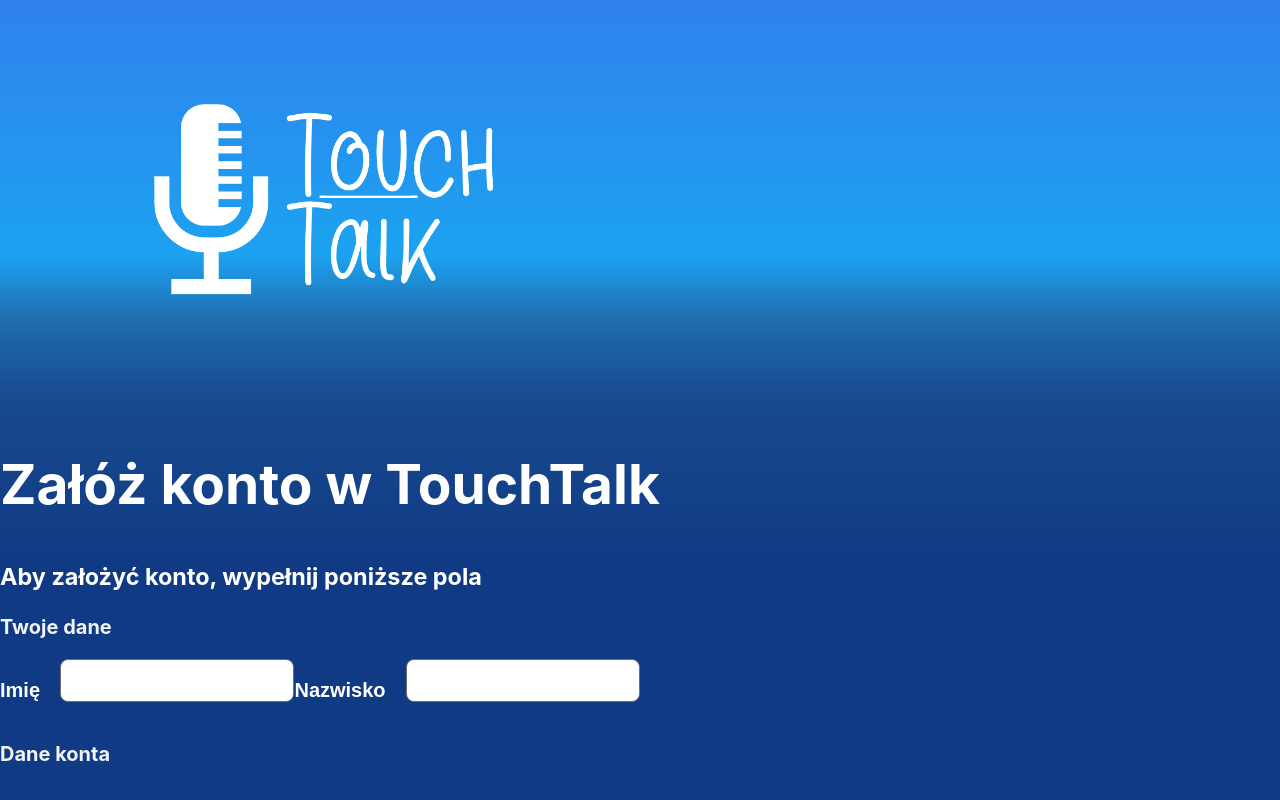
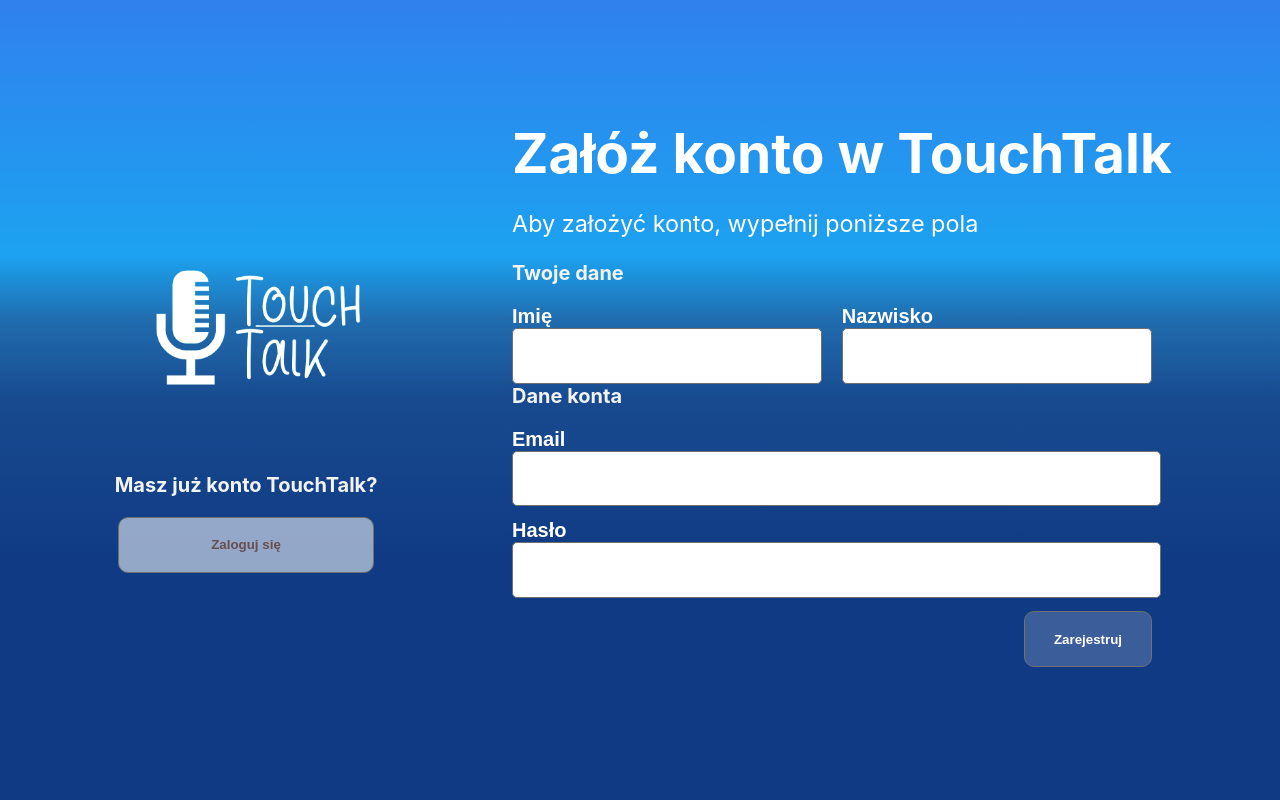
Before and after one commit to SadowyKinga/TouchTalk, a React (Create React App) app in the folder react-app/: page /signup in a window 1280 px wide. Shown: the top 800 px of the page. Built offline with nearby package versions, Linux system fonts and the light colour scheme.

Commit message:
add login and register style

```diff
--- a/react-app/src/components/Signin.css
+++ b/react-app/src/components/Signin.css
@@ -1,5 +1,6 @@
 html, body {
     height: 100%;
+    overflow: auto;
 }
 
 body{
@@ -9,25 +10,29 @@ body{
     font-family: Arial, Helvetica, sans-serif;
     color: white;
     font-weight: bold;
-
 }
 
 .logo{
     height: 50vh;
     width: 50vw;
+    margin-left: auto;
+    margin-right: auto;
 }
 
 .container{
     display: flex;
     flex-direction: row;
-    margin-right: 1em;
-    margin-left: 1em;
+    margin-right: auto;
+    margin-left: auto;
+    overflow: auto;
 }
 
 form{
     display: flex;
     flex-direction: column;
     width: 50vw;
+    align-items: center;
+    padding: 1em;
 }
 
 input{
@@ -37,7 +42,7 @@ input{
     height: 7vh;
     align-items: center;
     border: 1px solid #707070;
-    border-radius: 8px;
+    border-radius: 5px;
     outline: 0;
     padding: 1em;
 }
@@ -58,20 +63,23 @@ button{
     outline: 0;
 }
 
+.input-container{
+    width: 80%;
+    margin-left: auto;
+    margin-right: auto;
+}
+
 aside{
     width: 50vw;
+    justify-content: center;
     align-items: center;
-    margin-top: 50vh;
-    margin-left: 10vw;
+    text-align: center;
     border-left: 1px solid #FDF8F8;
-    padding-left: 5em;
+    margin-top: 23vh;
+    padding: 1em;
 }
 
-.form-error{
-    font-size: 15px;
-}
-
-.register-button{
+.register-button-signin{
     background: rgba( 255, 255, 255, 55%);
     color: #664F4F;
     border: 1px solid #707070;
@@ -79,21 +87,25 @@ aside{
     margin-right: auto;
     width: 20vw;
     height: 7vh;
+    font-weight: bold;
 }
 
-.login-button{
+.login-button-signin{
     background: rgba( 255, 255, 255, 18%);
     color: white;
-    border-radius: 5px;
+    border-radius: 10px;
     width: 10vw;
     height: 7vh;
     margin: 1em;
     margin-left: auto;
     margin-right: 0;
+    float: right;
+    font-weight: bold;
 }
 
 p{
     color: #F2F3F3;
+    margin-top: 0;
 }
 
 label{
@@ -103,20 +115,17 @@ label{
 .form-error{
     color: white;
     opacity: 70%;
+    font-size: 15px;
 }
 
 @media only screen and (max-device-width: 420px)
 {
     form{
-        width: auto;
+        width: 90%;
         border-bottom: 1px solid #F0EFEF;
     }
-    .logo{
-        width: 90vw;
-        height: 40vh;
-    }
 
-    .login-button{
+    .login-button-signin{
         background: rgba( 255, 255, 255, 0%);
         width: 25vw;
         border-radius: 0px;
@@ -130,6 +139,7 @@ label{
 
     input{
         width: 90vw;
+        height: 1em;
     }
 
     aside{
@@ -141,12 +151,11 @@ label{
         padding-left: 0;
     }
 
-    .register-button{
-        width: 90vw;
+    .register-button-signin{
+        width: 90%;
     }
 
-    p{
-        text-align: center;
-        padding: 1em;
+    .input-container{
+        width: 100%;
     }
 }
--- a/react-app/src/components/Signin.jsx
+++ b/react-app/src/components/Signin.jsx
@@ -29,6 +29,7 @@ const Signin = () => {
       <div className='container'>
       <form onSubmit={formik.handleSubmit}>
         <img src={logo} className="logo"/>
+        <div className='input-container'>
         <label htmlFor='email'>Email</label>
         <input
           id='email'
@@ -52,11 +53,12 @@ const Signin = () => {
         {formik.touched.password && formik.errors.password ? (
           <div className='form-error'>{formik.errors.password}</div>
         ) : null}
-        <button className='login-button' type='submit'>Zaloguj</button>
+        <button className='login-button-signin' type='submit'>Zaloguj</button>
+        </div>
       </form>
       <aside>
         <p>Nie masz jeszcze konta TouchTalk?</p>
-        <button className='register-button' onClick={togglePanel}>Utwórz nowe konto</button>
+        <button className='register-button-signin' onClick={togglePanel}>Utwórz nowe konto</button>
       </aside>
       </div>
     </section>
--- a/react-app/src/components/Signup.css
+++ b/react-app/src/components/Signup.css
@@ -1,6 +1,6 @@
 h1{
     font-size: 55px;
-
+    margin: 0;
 }
 
 h2{
@@ -8,9 +8,19 @@ h2{
 
 }
 
+h3{
+    font-weight: normal;
+}
+
+section{
+    display: flex;
+    flex-direction: row;
+}
+
 .name-surname{
     display: flex;
     flex-direction: row;
+    justify-content: space-between;
 }
 
 .name-surname>label{
@@ -19,6 +29,159 @@ h2{
 }
 
 input{
-    height: 100%;
-    width: 100%;
+    height: 2em;
+    width: 97%;
 }
+
+.register-button-signup{
+    background: rgba( 255, 255, 255, 18%);
+    color: white;
+    border-radius: 10px;
+    width: 10vw;
+    height: 7vh;
+    margin: 1em;
+    margin-left: auto;
+    margin-right: 0;
+    font-weight: bold;
+}
+
+.container{
+    justify-content: center;
+    align-items: center;
+    height: 100vh;
+}
+
+label{
+    margin: 0;
+}
+
+#firstname{
+    height: 2em;
+    width: 22vw;
+}
+
+#lastname{
+   height: 2em;
+   width: 22vw;
+}
+
+.name-surname>div{
+    display: flex;
+    flex-direction: column;
+}
+
+.name-surname>div>label{
+    margin: 0;
+}
+
+.register-aside {
+    width: auto;
+    text-align: center;
+    align-items: center;
+    margin-top: 50vh;
+    margin-top: 0;
+    margin-left: 0;
+    border-left: 0;
+    padding-left: 0;
+}
+
+.register-container{
+    overflow: auto;
+    width: 60%;
+}
+
+.login-container{
+    width: 40%;
+}
+
+.register-aside>button{
+    background: rgba( 255, 255, 255, 55%);
+    color: #664F4F;
+    border: 1px solid #707070;
+    margin-left: auto;
+    margin-right: auto;
+    width: 20vw;
+    height: 7vh;
+    font-weight: bold;
+}
+
+form{
+    align-items: unset;
+    padding: 0;
+}
+
+.logo{
+    width: 40vw;
+    height: 30vh;
+}
+
+#email{
+    margin-bottom: 1em;
+}
+
+@media only screen and (max-device-width: 420px)
+{
+
+    .container{
+        display: flex;
+        flex-direction: column;
+        justify-content: unset;
+    }
+
+    .register-container{
+        overflow: unset;
+        width: 90%;
+    }
+
+    .login-container{
+        width: 90vw;
+        padding: 1em;
+        margin-left: auto;
+        margin-right: auto;
+    }
+
+    .register-form{
+        width: 100%;
+    }
+
+    .logo{
+        width: 90vw;
+        height: 35wh;
+    }
+
+    #firstname{
+        width: 35vw;
+        height: 1em;
+    }
+
+    #lastname{
+        width: 35vw;
+        height: 1em;
+    }
+
+
+    .register-button-signup{
+        width: 30vw;
+    }
+
+    p{
+        margin-top: 1em;
+    }
+
+    .register-aside>button{
+        width: 70vw;
+    }
+
+    aside{
+        padding: 0;
+    }
+
+    input{
+        width: 90%;
+        height: 1em;
+    }
+
+    h1{
+        font-size: 30px;
+    }
+}
--- a/react-app/src/components/Signup.jsx
+++ b/react-app/src/components/Signup.jsx
@@ -26,14 +26,21 @@ const Signup = () => {
     },
   });
   return (
-    <section>
+    <section className='container'>
+      <div className='login-container'>
       <img src={logo} className="logo"/>
-      <div>
+      <aside className='register-aside'>
+        <p>Masz już konto TouchTalk?</p>
+        <button onClick={togglePanel}>Zaloguj się</button>
+      </aside>
+      </div>
+      <div className='register-container'>
       <h1>Załóż konto w TouchTalk</h1>
       <h3>Aby założyć konto, wypełnij poniższe pola</h3>
       <p>Twoje dane</p>
-      <form onSubmit={formik.handleSubmit}>
+      <form className='register-form' onSubmit={formik.handleSubmit}>
         <div className='name-surname'>
+          <div className='name'>
           <label htmlFor='firstname'>Imię</label>
           <input
             id='firstname'
@@ -42,11 +49,11 @@ const Signup = () => {
             onChange={formik.handleChange}
             value={formik.values.firstname}
           />
-
         {formik.touched.firstname && formik.errors.firstname ? (
           <div className='form-error'>{formik.errors.firstname}</div>
         ) : null}
-
+        </div>
+        <div className='surname'>
         <label htmlFor='lastname'>Nazwisko</label>
         <input
           id='lastname'
@@ -59,6 +66,8 @@ const Signup = () => {
           <div className='form-error'>{formik.errors.lastname}</div>
         ) : null}
         </div>
+        </div>
+
         <p>Dane konta</p>
         <label htmlFor='email'>Email</label>
         <input
@@ -83,12 +92,8 @@ const Signup = () => {
         {formik.touched.password && formik.errors.password ? (
           <div className='form-error'>{formik.errors.password}</div>
         ) : null}
-        <button type='submit'>Zarejestruj</button>
+        <button className='register-button-signup' type='submit'>Zarejestruj</button>
       </form>
-      <aside>
-        <p>Masz już konto TouchTalk?</p>
-        <button onClick={togglePanel}>Zaloguj się</button>
-      </aside>
       </div>
     </section>
   );
```
